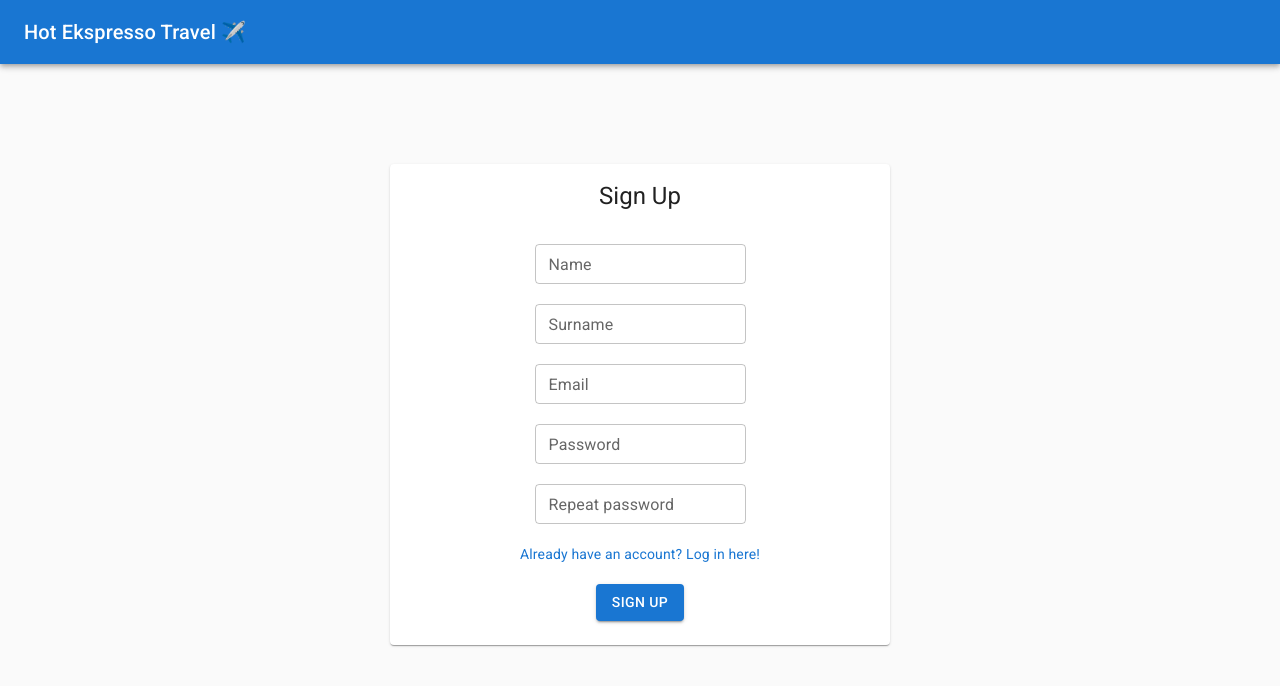
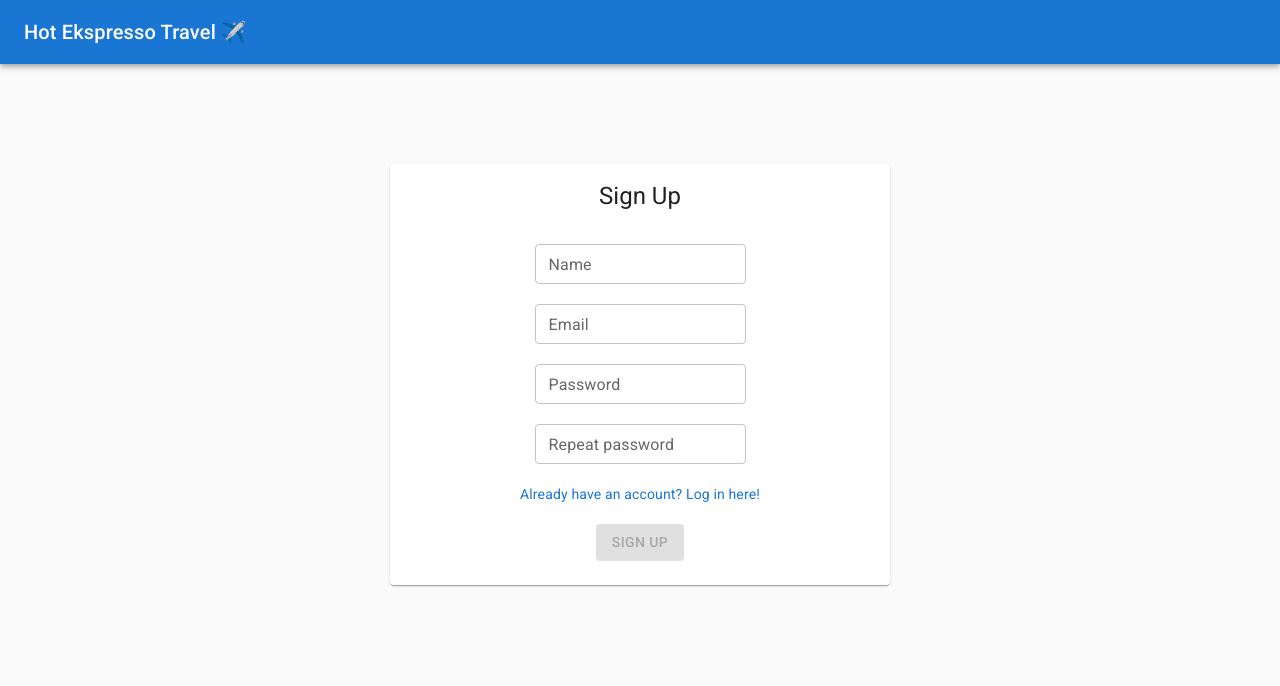
Before and after one commit to GneyHabub/hot-ekspresso-frontend, a React (Vite) app: page /register in a window 1280 px wide. Shown: the top 686 px of the page. Built offline with nearby package versions, Linux system fonts and the light colour scheme; a web font is replaced by a local one.

Commit message:
Login and signup forms verification

```diff
--- a/src/api/authentication.ts
+++ b/src/api/authentication.ts
@@ -9,7 +9,6 @@ interface LoginFormData {
 
 interface RegisterFormData {
   name: string;
-  surname: string;
   email: string;
   password: string;
 }
--- a/src/pages/login/Login.tsx
+++ b/src/pages/login/Login.tsx
@@ -47,7 +47,11 @@ const Login: React.FC = observer(() => {
             type="email"
             disabled={store.isFetching}
             value={store.email}
-            onChange={(e) => store.setEmail(e.target.value)}
+            error={store.emailDirty && store.emailError}
+            onChange={(e) => {
+              store.dirtyEmail();
+              store.setEmail(e.target.value)
+            }}
           />
           <TextField
             size="small"
@@ -55,7 +59,11 @@ const Login: React.FC = observer(() => {
             type="password"
             disabled={store.isFetching}
             value={store.password}
-            onChange={(e) => store.setPassword(e.target.value)}
+            error={store.passwordDirty && store.passwordError}
+            onChange={(e) => {
+              store.dirtyPassword();
+              store.setPassword(e.target.value)
+            }}
           />
           <Link href="/register" variant="body2" underline="hover">
             No account yet? Sign up here!
@@ -64,6 +72,7 @@ const Login: React.FC = observer(() => {
             loading={store.isFetching}
             variant="contained"
             onClick={store.submit}
+            disabled={store.emailError && store.passwordError}
           >
             Log In
           </LoadingButton>
--- a/src/pages/register/Register.tsx
+++ b/src/pages/register/Register.tsx
@@ -44,31 +44,36 @@ const Register: React.FC = observer(() => {
             size="small"
             label="Name"
             disabled={store.isFetching}
+            error={store.nameDirty && store.nameError}
             value={store.name}
-            onChange={(e) => store.setName(e.target.value)}
-          />
-          <TextField
-            size="small"
-            label="Surname"
-            disabled={store.isFetching}
-            value={store.surname}
-            onChange={(e) => store.setSurname(e.target.value)}
+            onChange={(e) => {
+              store.dirtyName();
+              store.setName(e.target.value)
+            }}
           />
           <TextField
             size="small"
             label="Email"
             type="email"
             disabled={store.isFetching}
+            error={store.emailDirty && store.emailError}
             value={store.email}
-            onChange={(e) => store.setEmail(e.target.value)}
+            onChange={(e) => {
+              store.dirtyEmail();
+              store.setEmail(e.target.value)
+            }}
           />
           <TextField
             size="small"
             label="Password"
             type="password"
             disabled={store.isFetching}
+            error={store.passwordDirty && store.passwordError}
             value={store.password}
-            onChange={(e) => store.setPassword(e.target.value)}
+            onChange={(e) => {
+              store.dirtyPassword();
+              store.setPassword(e.target.value);
+            }}
           />
           <TextField
             size="small"
@@ -86,7 +91,12 @@ const Register: React.FC = observer(() => {
             loading={store.isFetching}
             variant="contained"
             onClick={store.submit}
-            disabled={!store.passwordsMatch}
+            disabled={
+              !store.passwordsMatch ||
+              store.passwordError ||
+              store.emailError ||
+              store.nameError
+            }
           >
             Sign Up
           </LoadingButton>
--- a/src/store/login.store.ts
+++ b/src/store/login.store.ts
@@ -7,7 +7,9 @@ import store from "./store";
 class LoginStore {
   fetchingStatus: FetchingStatus = "notFetched";
   email: string = '';
+  emailDirty: boolean = false;
   password: string = '';
+  passwordDirty: boolean = false;
   constructor() {
     makeAutoObservable(this);
     this.submit = this.submit.bind(this);
@@ -16,8 +18,14 @@ class LoginStore {
   setEmail(email: string) {
     this.email = email;
   }
+  dirtyEmail() {
+    this.emailDirty = true;
+  }
   setPassword(password: string) {
     this.password = password;
+  }
+  dirtyPassword() {
+    this.passwordDirty = true;
   }
   async submit() {
     runInAction(() => {
@@ -38,6 +46,12 @@ class LoginStore {
   get isFetching() {
     return this.fetchingStatus === "fetching"
   }
+  get emailError() {
+    return !this.email;
+  }
+  get passwordError() {
+    return !this.password;
+  }
 }
 
 export default new LoginStore();
--- a/src/store/register.store.ts
+++ b/src/store/register.store.ts
@@ -7,9 +7,11 @@ import store from "./store";
 class RegisterStore {
   fetchingStatus: FetchingStatus = "notFetched";
   name: string = '';
-  surname: string = '';
+  nameDirty: boolean = false;
   email: string = '';
+  emailDirty: boolean = false;
   password: string = '';
+  passwordDirty: boolean = false;
   repeatPassword: string = '';
 
   constructor() {
@@ -20,14 +22,20 @@ class RegisterStore {
   setName(name: string) {
     this.name = name;
   }
-  setSurname(surname: string) {
-    this.surname = surname;
+  dirtyName() {
+    this.nameDirty = true;
   }
   setEmail(email: string) {
     this.email = email;
   }
+  dirtyEmail() {
+    this.emailDirty = true;
+  }
   setPassword(password: string) {
     this.password = password;
+  }
+  dirtyPassword() {
+    this.passwordDirty = true;
   }
   setRepeatPassword(repeatPassword: string) {
     this.repeatPassword = repeatPassword;
@@ -39,7 +47,6 @@ class RegisterStore {
     try {
       const token = await register({
         name: this.name,
-        surname: this.surname,
         email: this.email,
         password: this.password
       });
@@ -59,6 +66,15 @@ class RegisterStore {
   get passwordsMatch() {
     return this.password.localeCompare(this.repeatPassword) === 0;
   }
+  get nameError() {
+    return !this.name;
+  }
+  get emailError() {
+    return !this.email;
+  }
+  get passwordError() {
+    return !this.password;
+  }
 }
 
 export default new RegisterStore();
--- a/src/store/store.ts
+++ b/src/store/store.ts
@@ -8,12 +8,12 @@ class AppStore {
     this.setToken = this.setToken.bind(this);
 
     runInAction(() => {
-      this.token = sessionStorage.getItem('token');
+      this.token = localStorage.getItem('token');
     });
   }
 
   setToken(token: string) {
-    sessionStorage.setItem('token', token);
+    localStorage.setItem('token', token);
     this.token = token;
   }
 }
```
